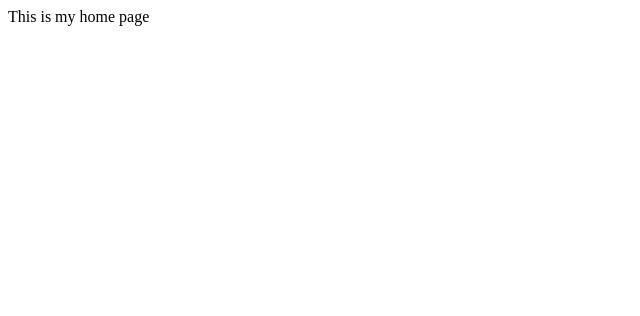
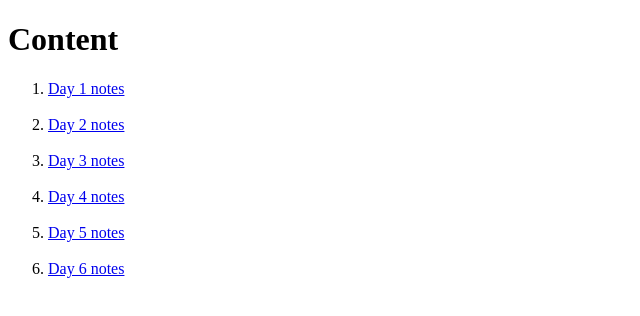
Before and after one commit to Avirajmore/avi-web-Development, a plain HTML site: page index.html in a window 1280 px wide. Shown: the whole page, without its empty margins (0-640 px from the left). Drawn offline with Linux system fonts and the light colour scheme.

Commit message:
Add files via upload

```diff
--- a/index.html
+++ b/index.html
@@ -6,6 +6,17 @@
     <title>Document</title>
 </head>
 <body>
-    This is my home page
+    <h1>Content</h1>
+
+    <ol>
+        <li><a href="/Sigma Wev Development Course/Day 1/Day1 Notes.html">Day 1 notes</a></li><br>
+        <li><a href="/Sigma Wev Development Course/Day 2/Day 2 Notes.html">Day 2 notes</a></li><br>
+        <li><a href="/Sigma Wev Development Course/Day 3/Day 3 Notes.html">Day 3 notes</a></li><br>
+        <li><a href="/Sigma Wev Development Course/Day 4/Day 4 Notes.html">Day 4 notes</a></li><br>
+        <li><a href="/Sigma Wev Development Course/Day 5/Day 5 Notes.html">Day 5 notes</a></li><br>
+        <li><a href="/Sigma Wev Development Course/Day 6 /Day 6 notes.html">Day 6 notes</a></li><br>
+    </ol>
+
+
 </body>
 </html>
```
